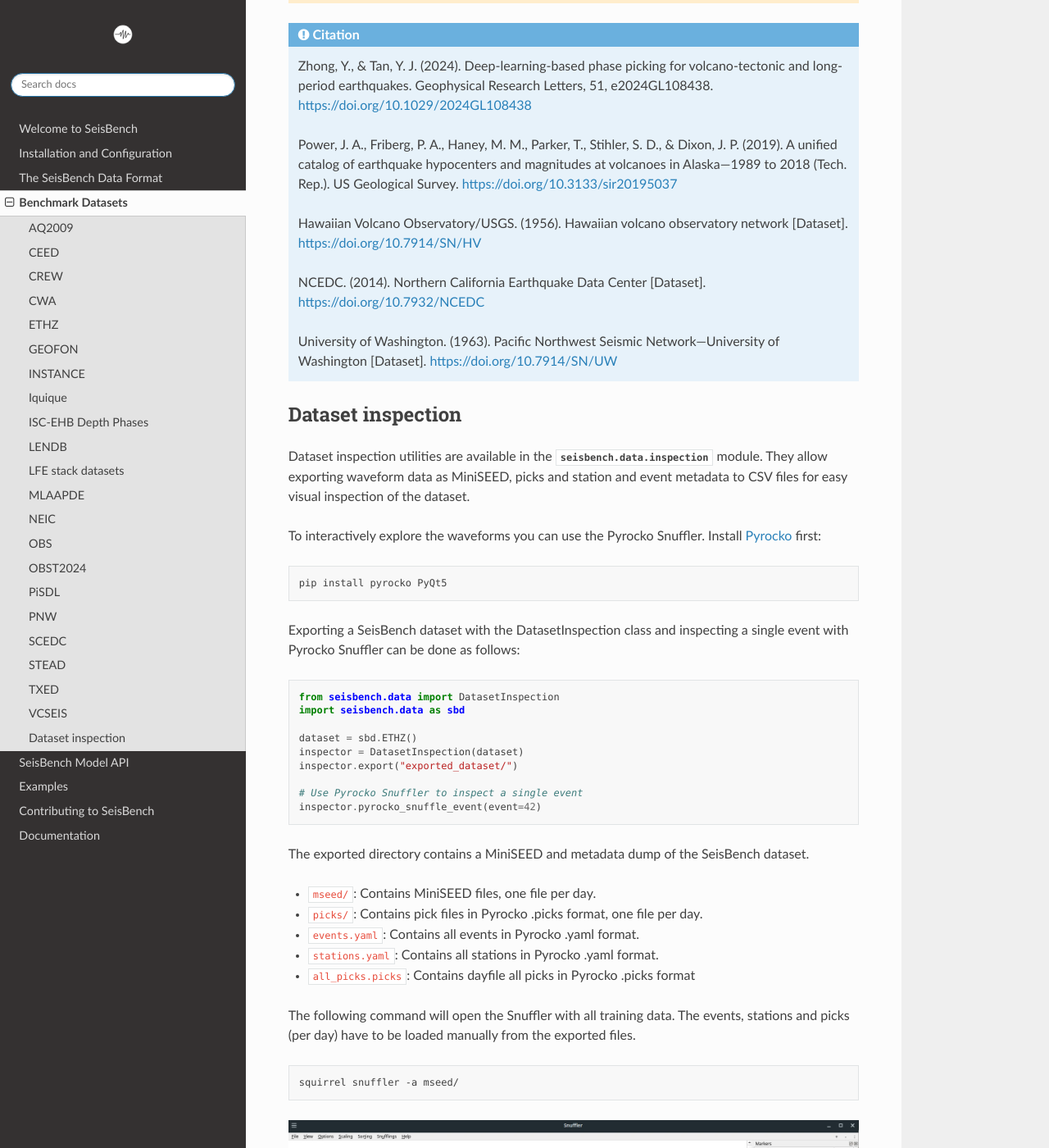
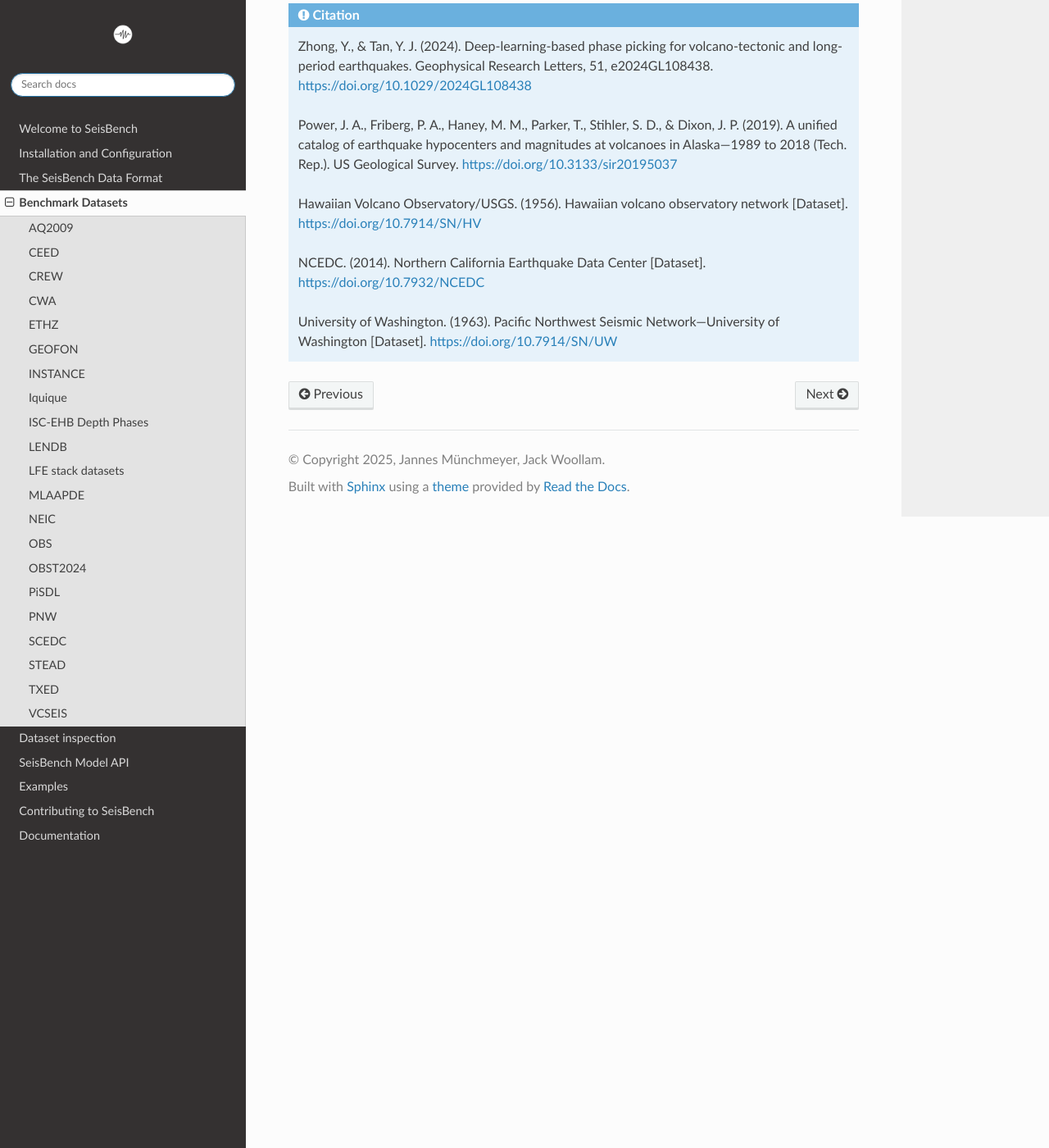
Before and after one commit to seisbench/seisbench, a Sphinx documentation site: the page built from docs/pages/benchmark_datasets.rst, in a window 1280 px wide and 1400 px high, scrolled down 20407 px. Shown: the whole window at 82% size. Built offline with Sphinx 7.4.7 and the Read the Docs theme 3.1.0, drawn with Linux system fonts in a browser that asks for light colours; some of the changed text lies outside the part shown.

Commit message:
Minor adjustments to dataset extension PR
- Move dataset inspection to a new documentation page
- Remove documentation requirements from pyproject.toml. They are in docs/requirements.txt and moving them would break the setup with Readthedocs. Should probably be addressed in an independent PR.
- Formatting changes

```diff
--- a/docs/index.rst
+++ b/docs/index.rst
@@ -50,6 +50,7 @@
    pages/installation_and_usage.rst
    pages/data_format.rst
    pages/benchmark_datasets.rst
+   pages/dataset_inspection.rst
    pages/models.rst
    pages/examples.rst
    pages/contributing.rst
--- a/docs/pages/benchmark_datasets.rst
+++ b/docs/pages/benchmark_datasets.rst
@@ -221,8 +221,9 @@
 
 .. admonition:: Citation
 
-    Michelini, A., Cianetti, S., Gaviano, S., Giunchi, C., Jozinović, D., & Lauciani, V. (2021). INSTANCE - The Italian Seismic Dataset For Machine Learning.
-Istituto Nazionale di Geofisica e Vulcanologia (INGV).
+    Michelini, A., Cianetti, S., Gaviano, S., Giunchi, C., Jozinović, D., & Lauciani, V. (2021).
+    INSTANCE - The Italian Seismic Dataset For Machine Learning.
+    Istituto Nazionale di Geofisica e Vulcanologia (INGV).
 
     https://doi.org/10.13127/INSTANCE
 
@@ -591,48 +592,3 @@
     NCEDC. (2014). Northern California Earthquake Data Center [Dataset]. https://doi.org/10.7932/NCEDC
 
     University of Washington. (1963). Pacific Northwest Seismic Network—University of Washington [Dataset]. https://doi.org/10.7914/SN/UW
-
-
-Dataset inspection
--------------------
-
-Dataset inspection utilities are available in the :py:mod:`seisbench.data.inspection` module.
-They allow exporting waveform data as MiniSEED, picks and station and event metadata to CSV files for easy visual inspection of the dataset.
-
-To interactively explore the waveforms you can use the Pyrocko Snuffler. Install `Pyrocko <https://pyrocko.org>`_ first:
-
-.. code-block:: bash
-
-    pip install pyrocko PyQt5
-
-Exporting a SeisBench dataset with the DatasetInspection class and inspecting a single event with Pyrocko Snuffler can be done as follows:
-
-.. code-block:: python
-
-    from seisbench.data import DatasetInspection
-    import seisbench.data as sbd
-
-    dataset = sbd.ETHZ()
-    inspector = DatasetInspection(dataset)
-    inspector.export("exported_dataset/")
-
-    # Use Pyrocko Snuffler to inspect a single event
-    inspector.pyrocko_snuffle_event(event=42)
-
-
-The exported directory contains a MiniSEED and metadata dump of the SeisBench dataset.
-
-* ``mseed/``: Contains MiniSEED files, one file per day.
-* ``picks/``: Contains pick files in Pyrocko .picks format, one file per day.
-* ``events.yaml``: Contains all events in Pyrocko .yaml format.
-* ``stations.yaml``: Contains all stations in Pyrocko .yaml format.
-* ``all_picks.picks``: Contains dayfile all picks in Pyrocko .picks format
-
-The following command will open the Snuffler with all training data. The events, stations and picks (per day) have to be loaded manually from the exported files.
-
-.. code-block:: bash
-
-    squirrel snuffler -a mseed/
-
-.. figure::  ../_static/dataset_inspection_snuffler.webp
-   :align:   center
--- a/pyproject.toml
+++ b/pyproject.toml
@@ -44,9 +44,6 @@
 dev = [
     "ruff",
     "pre-commit",
-    "sphinx",
-    "sphinx-rtd-theme",
-    "sphinx-autodoc-typehints",
 ]
 tests = ["pytest"]
 
```
Also changed, not shown: docs/pages/dataset_inspection.rst (added, +45 -0 lines), 2 other files.
